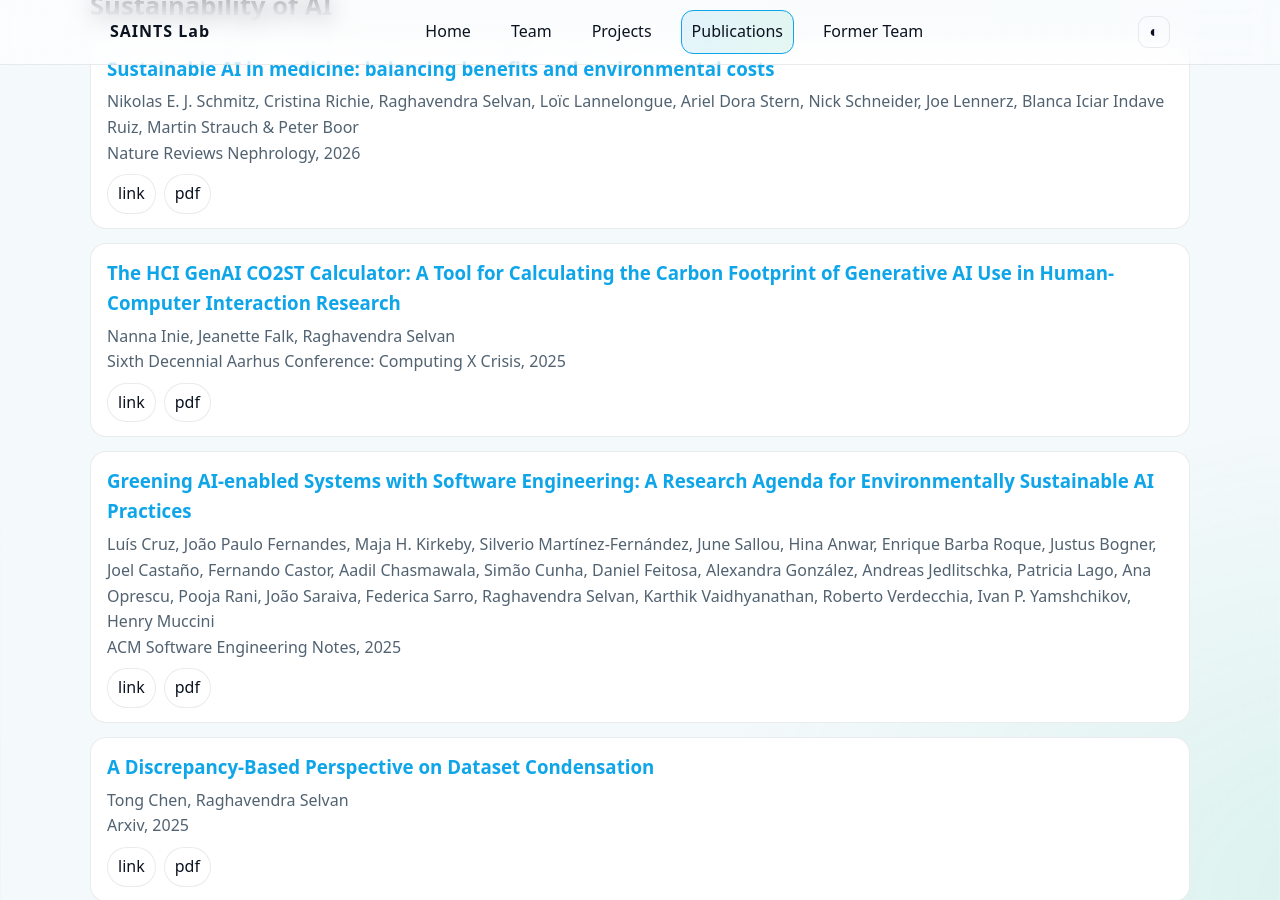
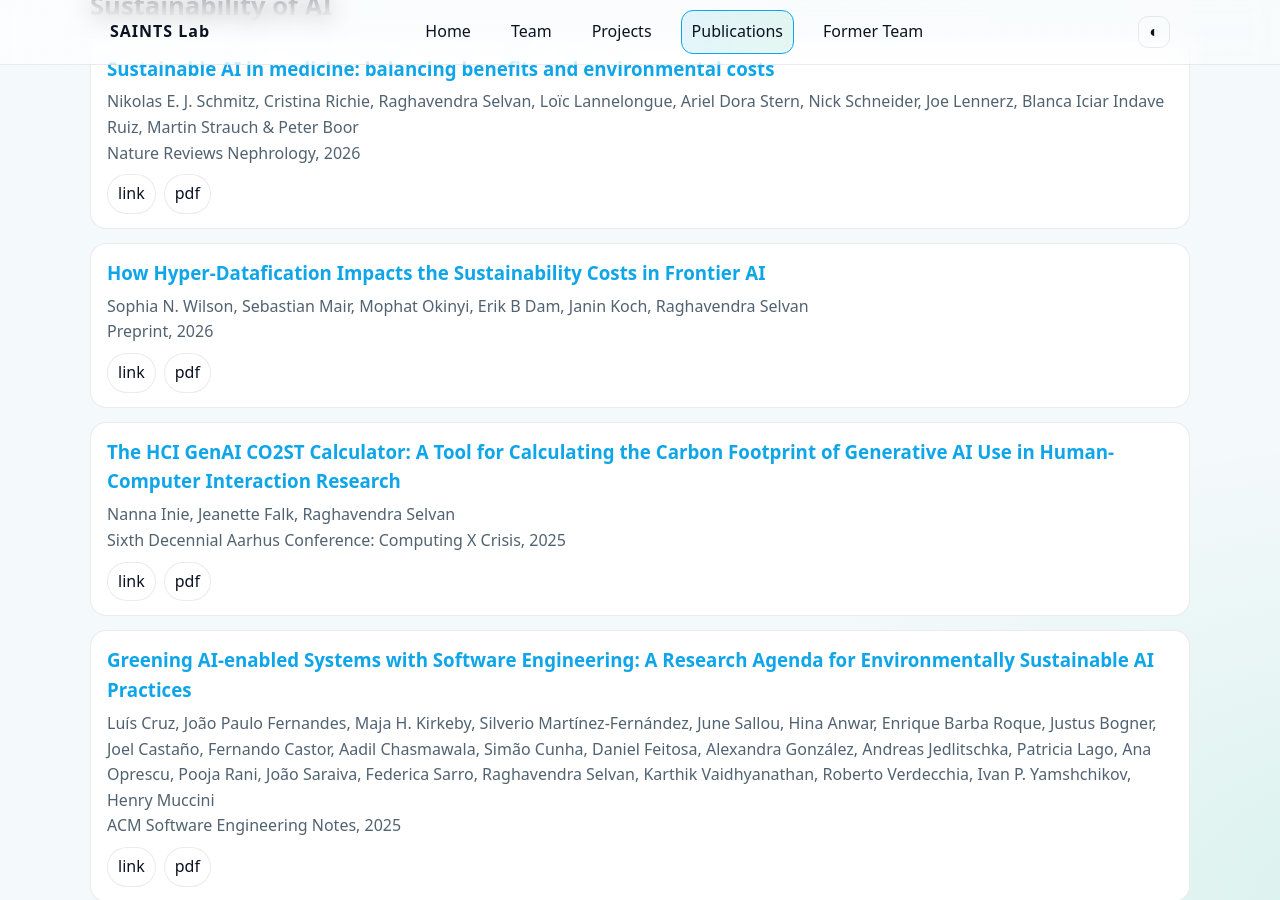
Before and after one commit to saintslab/saintslab.github.io, a Jekyll site: the page built from publications.html, in a window 1280 px wide and 900 px high, scrolled down 470 px. Built offline with Jekyll 4.4.1, drawn with Linux system fonts in a browser that asks for light colours.

Commit message:
chore: sync pubs from projects page

```diff
--- a/_data/publications.json
+++ b/_data/publications.json
@@ -24,6 +24,34 @@
       {
         "label": "pdf",
         "url": "https://rdcu.be/eZeDu"
+      }
+    ],
+    "type": "from-projects",
+    "theme_key": "sustainability-of-ai",
+    "theme_label": "Sustainability of AI"
+  },
+  {
+    "title": "How Hyper-Datafication Impacts the Sustainability Costs in Frontier AI",
+    "authors": [
+      "Sophia N. Wilson",
+      "Sebastian Mair",
+      "Mophat Okinyi",
+      "Erik B Dam",
+      "Janin Koch",
+      "Raghavendra Selvan"
+    ],
+    "venue": "Preprint",
+    "year": "2026",
+    "date": "2026-01-01",
+    "link": "https://raghavian.github.io/_pages/files/wilson2026hyperdatafication.pdf",
+    "resources": [
+      {
+        "label": "link",
+        "url": "https://raghavian.github.io/_pages/files/wilson2026hyperdatafication.pdf"
+      },
+      {
+        "label": "pdf",
+        "url": "https://raghavian.github.io/_pages/files/wilson2026hyperdatafication.pdf"
       }
     ],
     "type": "from-projects",
```
